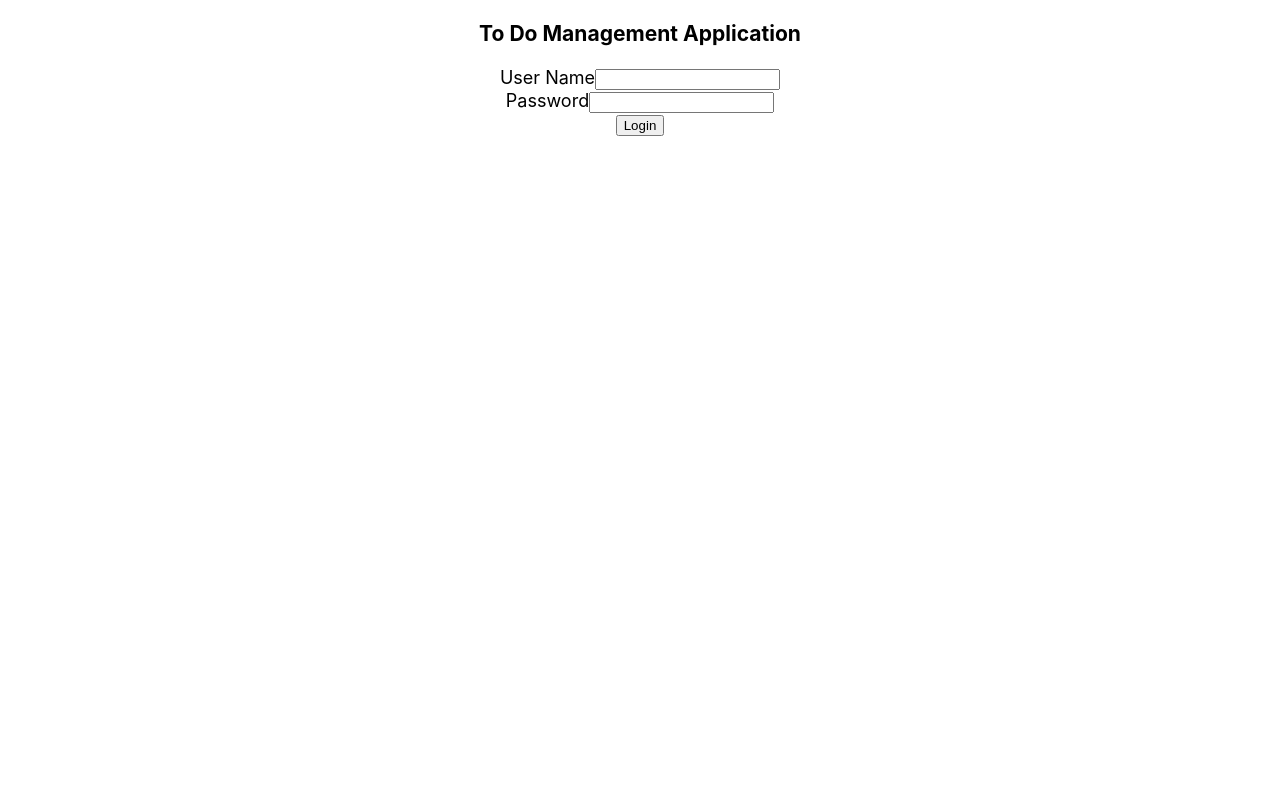
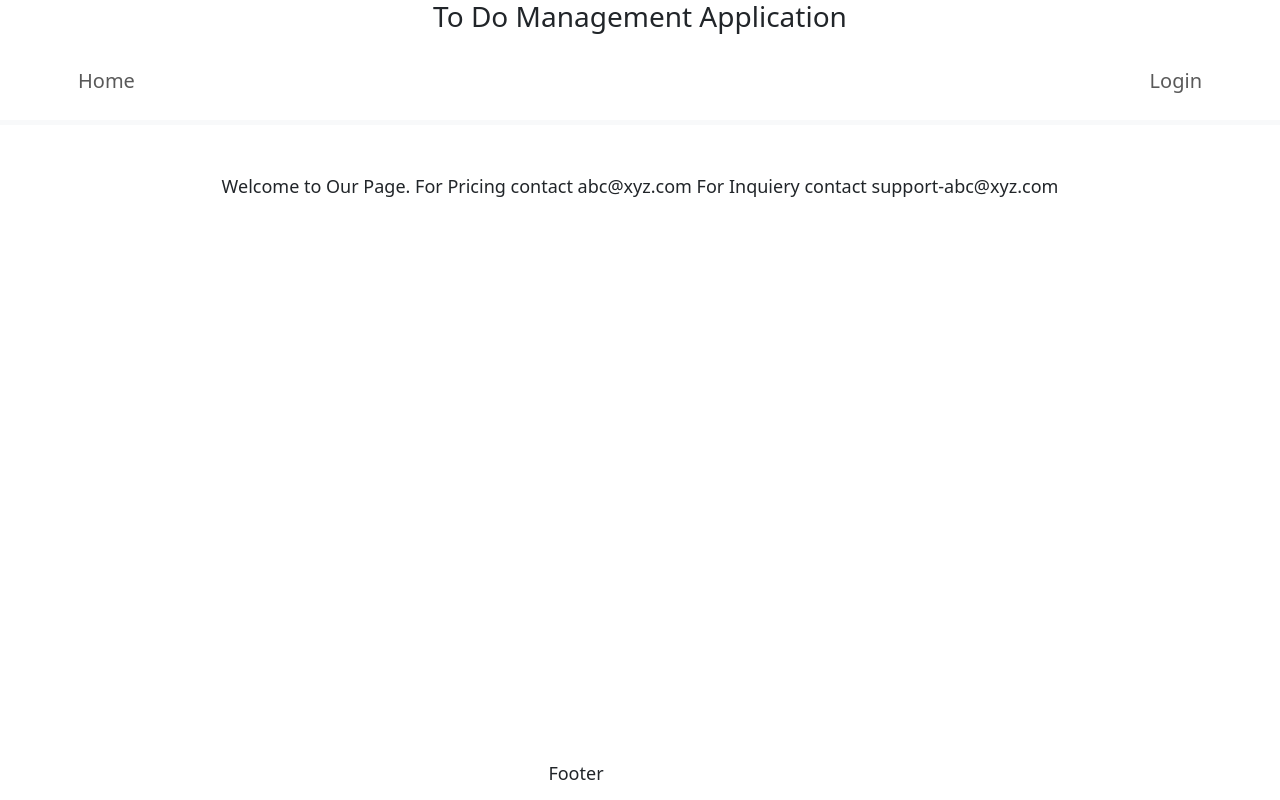
Before and after one commit to sunny1130/todo-app-react, a React (Create React App) app: page / in a window 1280 px wide. Built offline with nearby package versions, Linux system fonts and the light colour scheme.

Commit message:
added security

```diff
--- a/package.json
+++ b/package.json
@@ -6,6 +6,7 @@
     "@testing-library/jest-dom": "^5.17.0",
     "@testing-library/react": "^13.4.0",
     "@testing-library/user-event": "^13.5.0",
+    "bootstrap": "^5.3.3",
     "react": "^18.2.0",
     "react-dom": "^18.2.0",
     "react-router-dom": "^6.22.3",
--- a/src/App.css
+++ b/src/App.css
@@ -2,3 +2,10 @@
   text-align: center;
   font-size: large;
 }
+
+footer{
+  bottom: 0;
+  position: absolute;
+  width: 90%;
+  height: 40px;
+}
--- /dev/null
+++ b/src/components/todo/HeadFoot/Footer.jsx
@@ -0,0 +1,9 @@
+function ToDoFooter(){
+    return(
+        <footer className="ToDoFooter">
+            <div className="container">Footer</div>
+        </footer>
+    )
+}
+
+export default ToDoFooter
--- /dev/null
+++ b/src/components/todo/HeadFoot/Header.jsx
@@ -0,0 +1,32 @@
+import { Link } from "react-router-dom"
+import { useAuth } from "../auth/Auth"
+
+function ToDoHeader(){
+    const auth = useAuth()
+    function logout(){
+        auth.setisAuthenticated(false)
+    }
+    return(
+        <header className="border-bottom border-light border-5 mb-5 p-2">
+        <div className="container">
+            <div className="row">
+                <nav className="navbar navbar-expand-lg">
+                    <div className="collapse navbar-collapse">
+                        <ul className="navbar-nav">
+                            <li className="nav-item fs-5"><Link className="nav-link" to="/home">Home</Link></li>
+                           {auth.isAuthenticated && <li className="nav-item fs-5"><Link className="nav-link" to="/welcome/a">Todos</Link></li> }
+                        </ul>
+                    </div>
+                    <ul className="navbar-nav">
+                       {!auth.isAuthenticated && <li className="nav-item fs-5"><Link className="nav-link" to="/login">Login</Link></li> }
+                       {auth.isAuthenticated && <li className="nav-item fs-5"><Link className="nav-link" to="/logout" onClick={logout}>Logout</Link></li> }
+                    </ul>
+                </nav>
+            </div>
+        </div>
+    </header>
+
+    )
+}
+
+export default ToDoHeader
--- a/src/components/todo/ToDoApp.jsx
+++ b/src/components/todo/ToDoApp.jsx
@@ -1,21 +1,32 @@
 
-import Login from "./login/Login"
+import Login from "./auth/Login"
 import Welcome from "./welcome/Welcome"
 import Error from "./Error"
 import { BrowserRouter, Routes, Route } from "react-router-dom"
+import ToDoLogout from "./auth/Logout"
+import ToDoFooter from "./HeadFoot/Footer"
+import ToDoHeader from "./HeadFoot/Header"
+import Home from "./home/home"
+import Auth,{Authenticated} from "./auth/Auth"
 
 function ToDoApp(){
     return(
         <div className="ToDoApp">
             <h3>To Do Management Application</h3>
+            <Auth>
                 <BrowserRouter>
+                    <ToDoHeader />
                     <Routes>
-                    <Route path='/' element={<Login />}/>
+                        <Route path='/' element={<Home />}/>
                         <Route path='/login' element={<Login />}/>
-                    <Route path='/welcome/:username' element={<Welcome />}/>
+                        <Route path='/welcome/:username' element={<Authenticated><Welcome /></Authenticated>}/>
+                        <Route path='/logout' element={<Authenticated><ToDoLogout/></Authenticated>}/>
+                        <Route path='/home' element={<Home/>}/>
                         <Route path='*' element={<Error />}/>
                     </Routes>
+                    <ToDoFooter />
                 </BrowserRouter>
+            </Auth>
         </div>
     )
 }
--- /dev/null
+++ b/src/components/todo/auth/Auth.jsx
@@ -0,0 +1,24 @@
+import { createContext, useContext, useState } from "react";
+import { Navigate } from "react-router-dom";
+
+export const AuthContext = createContext()
+export const useAuth = () => useContext(AuthContext)
+
+function Auth({children}) {
+    const [isAuthenticated,setisAuthenticated] = useState(false)
+
+    return (
+        <AuthContext.Provider value={{isAuthenticated,setisAuthenticated}}>
+            {children}
+        </AuthContext.Provider>
+    )
+}
+
+export function Authenticated({children}){
+    console.log(useAuth().isAuthenticated)
+    if(useAuth().isAuthenticated)
+        return children
+    return <Navigate to="/" />
+}
+
+export default Auth
--- a/src/components/todo/login/Login.jsx
+++ b/src/components/todo/auth/Login.jsx
@@ -1,5 +1,6 @@
 import { useState } from "react"
 import { useNavigate } from "react-router-dom"
+import { useAuth } from "./Auth"
 function Login(){
 
     const [username,setUserName] = useState("")
@@ -7,6 +8,7 @@ function Login(){
     const [successLogin,setSuccessLogin] = useState(false)
     const [unsuccessLogin,setUnSuccessLogin] = useState(false)
     const navigate = useNavigate()
+    const auth = useAuth()
 
     function handlePasswordChange(event){
         setPassword(event.target.value)
@@ -19,10 +21,12 @@ function Login(){
         if(username === 'a' && password === 'a'){
             setSuccessLogin(true)
             setUnSuccessLogin(false)
+            auth.setisAuthenticated(true)
             navigate(`/welcome/${username}`)
         }else{
             setSuccessLogin(false)
             setUnSuccessLogin(true)
+            auth.setisAuthenticated(false)
         }
     }
 
--- /dev/null
+++ b/src/components/todo/auth/Logout.jsx
@@ -0,0 +1,8 @@
+function ToDoLogout(){
+    return(
+        <div className="ToDoLogout">
+            Successfully Logged Out
+        </div>
+    )
+}
+export default ToDoLogout
--- /dev/null
+++ b/src/components/todo/home/home.jsx
@@ -0,0 +1,11 @@
+function Home(){
+    return(
+        <div>
+            Welcome to Our Page.
+            For Pricing contact abc@xyz.com
+            For Inquiery contact support-abc@xyz.com
+        </div>
+    )
+}
+
+export default Home
--- a/src/components/todo/welcome/Welcome.jsx
+++ b/src/components/todo/welcome/Welcome.jsx
@@ -1,10 +1,41 @@
 import { useParams } from "react-router-dom"
 
 function Welcome(){
-    const param = useParams()
+    const param = useParams();
+    const todaysdate = new Date();
+    const todoList = [  {id:1, description: "Learn AWS", done:false, targetDate:todaysdate},
+                        {id:2, description: "Learn Java", done:false, targetDate:todaysdate},
+                        {id:3, description: "Learn Python", done:false, targetDate:todaysdate}
+                    ]
 
     return(
-        <div className="Welcome">Welcome {param.username}</div>
+        <div>
+            <div className="container">Welcome {param.username}</div>
+            {
+                <table className="table">
+                    <thead>
+                        <tr>
+                            <td>Id</td>
+                            <td>Description</td>
+                            <td>Is Done?</td>
+                            <td>Target Date</td>
+                        </tr>
+                    </thead>
+                    <tbody>
+                        {todoList.map(
+                            eachtodo => (
+                                <tr key={eachtodo.id}>
+                                    <td>{eachtodo.id}</td>
+                                    <td>{eachtodo.description}</td>
+                                    <td>{eachtodo.done.toString()}</td>
+                                    <td>{eachtodo.targetDate.toDateString()}</td>
+                                </tr>
+                            )
+                        )}
+                    </tbody>
+                </table>
+            }
+        </div>
     )
 }
 
--- a/src/index.js
+++ b/src/index.js
@@ -3,6 +3,7 @@ import ReactDOM from 'react-dom/client';
 import './index.css';
 import App from './App';
 import reportWebVitals from './reportWebVitals';
+import 'bootstrap/dist/css/bootstrap.min.css';
 
 const root = ReactDOM.createRoot(document.getElementById('root'));
 root.render(
```
Also changed, not shown: 1 other file (tests, documents, lock files or other folders). Lines whose indentation alone changed are shown as unchanged.
